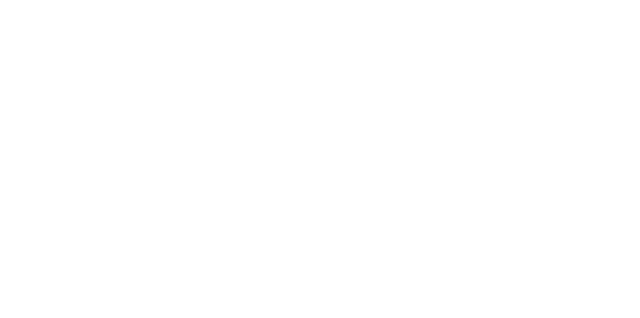
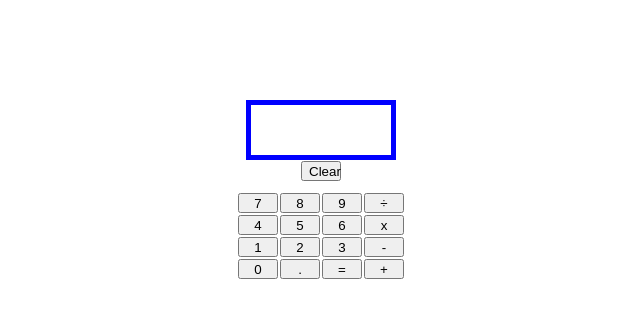
Before and after one commit to anthonyhamilton123/JS_Calculator, a plain HTML site: page index.html in a window 1280 px wide. Shown: the whole page, without its empty margins (319-959 px from the left). Drawn offline with Linux system fonts and the light colour scheme.

Commit message:
added html struture and CSS formatting begin

```diff
--- a/index.html
+++ b/index.html
@@ -4,11 +4,42 @@
     <meta charset="UTF-8">
     <meta http-equiv="X-UA-Compatible" content="IE=edge">
     <meta name="viewport" content="width=device-width, initial-scale=1.0">
-    <title>Document</title>
+    <title>Calculator</title>
     <script type="text/javascript" src="js-file.js" defer></script>
     <link rel="stylesheet" href="styles.css">
 </head>
 <body>
-
+    <div id="calculator">
+        <div id="calcDisplay">
+            <p id="results"></p>
+        </div>
+        <button id="clearButton">Clear</button>
+        <div id="buttonContainer">
+            <div class="buttonColumn">
+                <button class="numberButton" id="seven">7</button>
+                <button class="numberButton" id="four">4</button>
+                <button class="numberButton" id="one">1</button>
+                <button class="numberButton" id="zero">0</button>
+            </div>
+            <div class="buttonColumn">
+                <button class="numberButton" id="eight">8</button>
+                <button class="numberButton" id="five">5</button>
+                <button class="numberButton" id="two">2</button>
+                <button class="numberButton" id="decimal">.</button>
+            </div>
+            <div class="buttonColumn">
+                <button class="numberButton" id="nine">9</button>
+                <button class="numberButton" id="six">6</button>
+                <button class="numberButton" id="three">3</button>
+                <button class="operationButton" id="equalSign">=</button>
+            </div>
+            <div class="buttonColumn">
+                <button class="operationButton" id="divide">÷</button>
+                <button class="operationButton" id="multiply">x</button>
+                <button class="operationButton" id="subtract">-</button>
+                <button class="operationButton" id="add">+</button>
+            </div>
+        </div>
+    </div>
 </body>
 </html>
--- a/js-file.js
+++ b/js-file.js
@@ -32,4 +32,4 @@ const divide = function(...num) {
 
 const operate = ((operator, a, b) => operator(a,b));
 
-console.log(operate(sum, 6, 7))
+let displayValue = 10;
--- a/styles.css
+++ b/styles.css
@@ -0,0 +1,32 @@
+#calculator{
+    display: flex;
+    justify-content: center;
+    align-items: center;
+    flex-direction: column;
+    margin: 100px;
+}
+
+#calcDisplay{
+    border: 5px solid blue;
+    height: 30px;
+    width: 120px;
+    padding: 10px;
+    display: flex;
+    justify-content: flex-end;
+}
+
+#buttonContainer{
+    display: flex;
+    margin: 10px;
+}
+
+.buttonColumn{
+    display: flex;
+    flex-direction: column;
+}
+
+button{
+    margin: 1px;
+    width: 40px;
+    height: 20px;
+}
```
